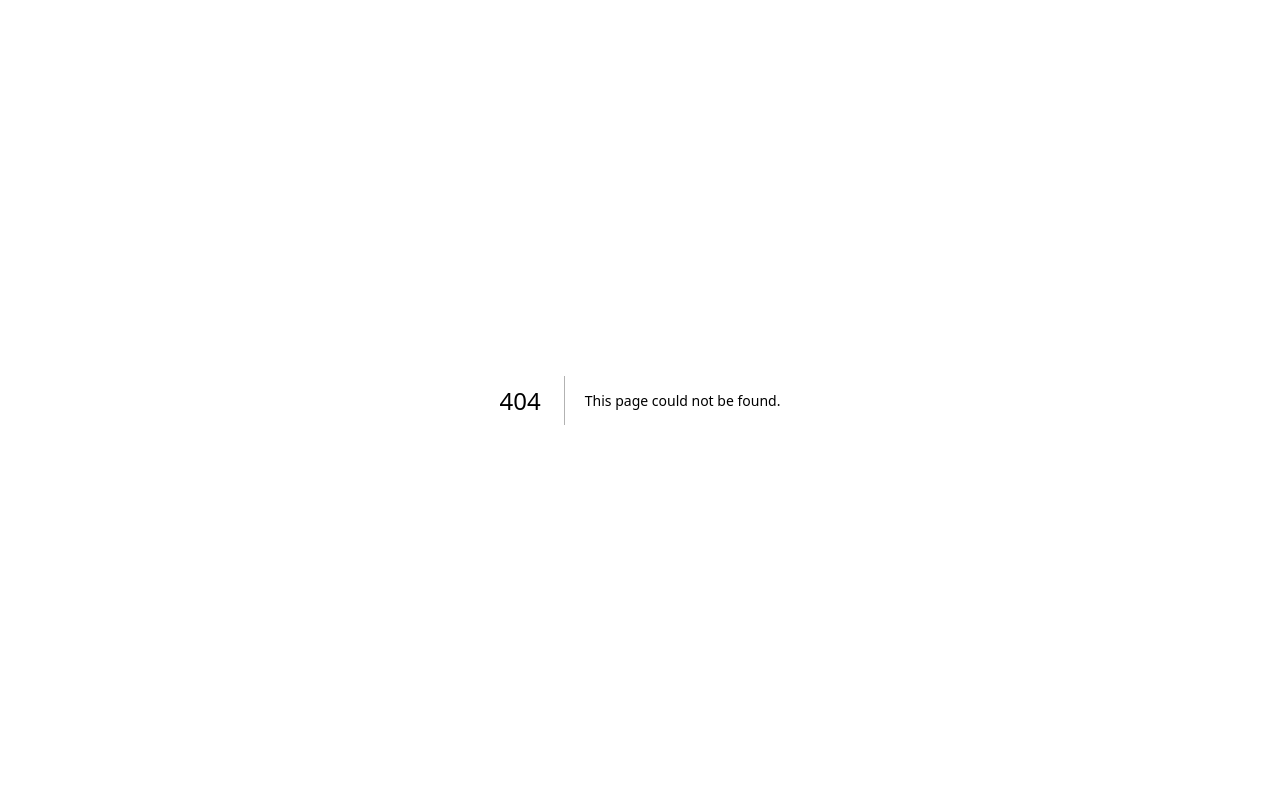
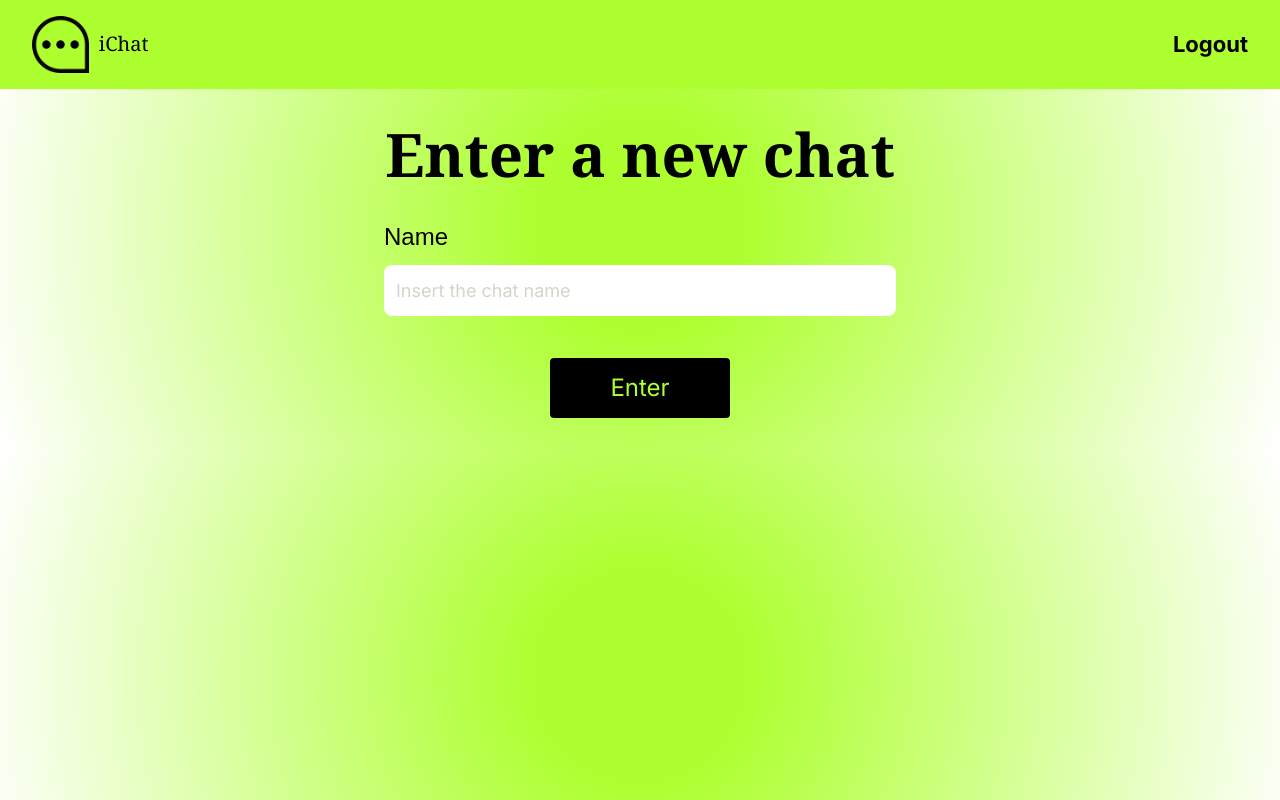
Before and after one commit to bprinzo/simple-chat.site, a Next.js app: page /enterChat in a window 1280 px wide. Before the commit this address had no page. Built offline with nearby package versions, Linux system fonts and the light colour scheme.

Commit message:
add: enter a new chat page

```diff
--- /dev/null
+++ b/src/app/enterChat/layout.tsx
@@ -0,0 +1,21 @@
+import type { Metadata } from 'next'
+import { Inter } from 'next/font/google'
+
+const inter = Inter({ subsets: ['latin'] })
+
+export const metadata: Metadata = {
+  title: 'Enter Chat',
+  description: 'Generated by create next app',
+}
+
+export default function RootLayout({
+  children,
+}: {
+  children: React.ReactNode
+}) {
+  return (
+    <html lang="en">
+      <body className={inter.className}>{children}</body>
+    </html>
+  )
+}
--- /dev/null
+++ b/src/app/enterChat/page.tsx
@@ -0,0 +1,34 @@
+"use client";
+
+import Header from "@/components/Header"
+import '../../styles/login.css'
+import '../../styles/page.css'
+
+export default function EnterChat(){
+
+
+    return(
+        <>
+            <Header props= 'Home'/>
+            <div className='message'>
+                <h1><strong>Enter a new chat</strong></h1>
+            </div>
+            <div className='login'>
+                <form action="">
+                    <div className='Login-input'>
+                        <label htmlFor="inputEnterChart">Name</label>
+                        <input
+                            type="text"
+                            name='enterChat'
+                            id='inputEnterChat'
+                            placeholder='Insert the chat name'
+                        />
+                    </div>
+
+                    <button type='submit'>Enter</button>
+                </form>
+            </div>
+
+        </>
+    )
+}
```
